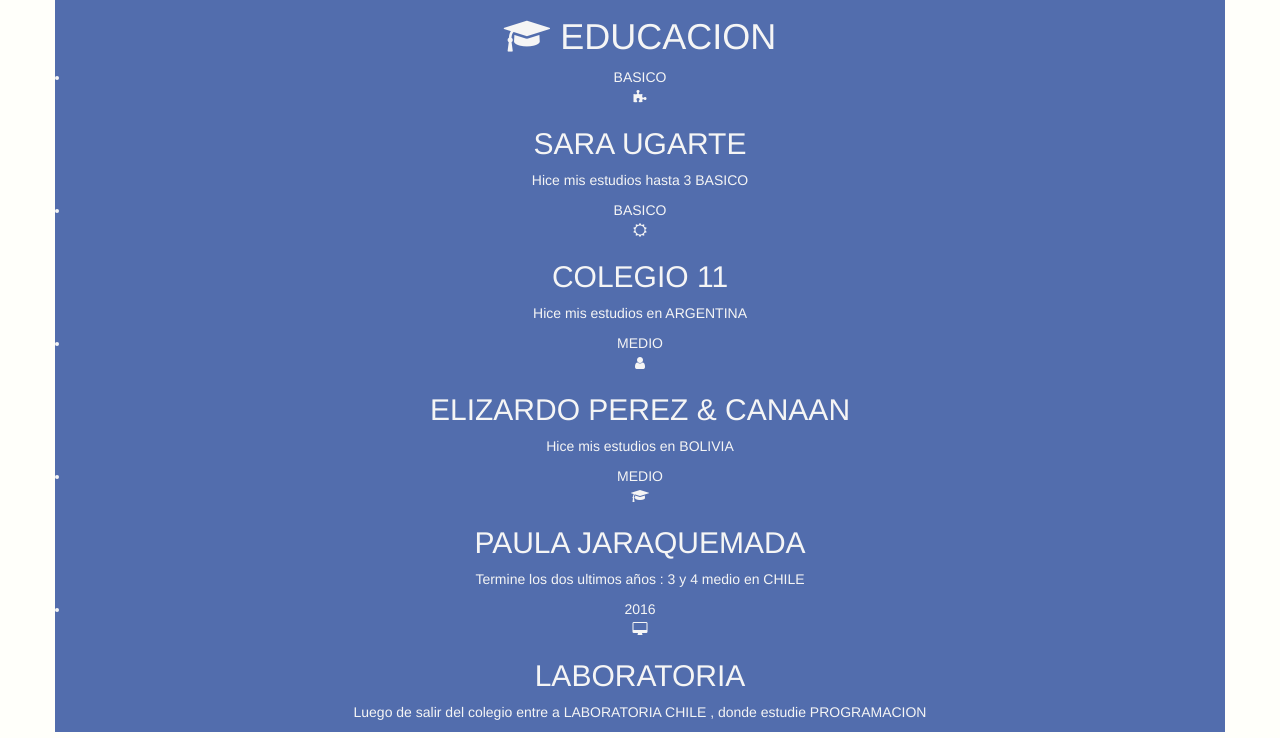
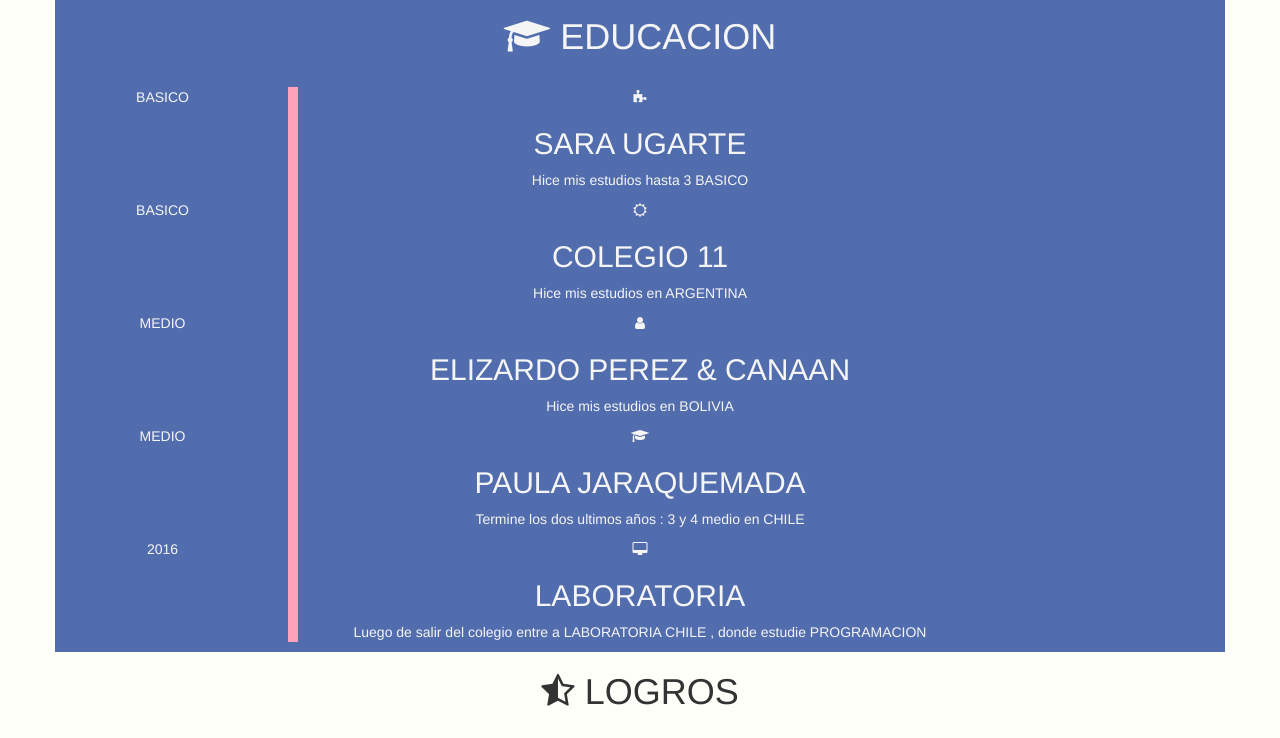
Before and after one commit to alivane/MyPortfolio, a plain HTML site: page index.html in a window 1280 px wide. Shown: the part 1119-1857 px from the top of the page. Drawn offline with nearby package versions, Linux system fonts and the light colour scheme.

Commit message:
insert of class of education and insert de line to education

```diff
--- a/sass/style.scss
+++ b/sass/style.scss
@@ -187,6 +187,31 @@
 .section-3{
 	background-color:#526DAD;
 	color:whitesmoke;
+	.cbp_tmtimeline {
+		margin: 30px 0 0 0;
+		padding: 0;
+		list-style: none;
+		position: relative;
+		&:before {
+			content: '';
+			position: absolute;
+			top: 0;
+			bottom: 0;
+			width: 10px;
+			background: #FFA2B9;
+			left: 20%;
+			margin-left: -10px;
+		}
+		> li {
+			position: relative;
+			.cbp_tmtime {
+				display: block;
+				width: 25%;
+				padding-right: 100px;
+				position: absolute;
+			}
+		}
+	}
 }
 
 @media screen and (max-width: 720px) {
```
Also changed, not shown: css/main.css, 1 other file.
